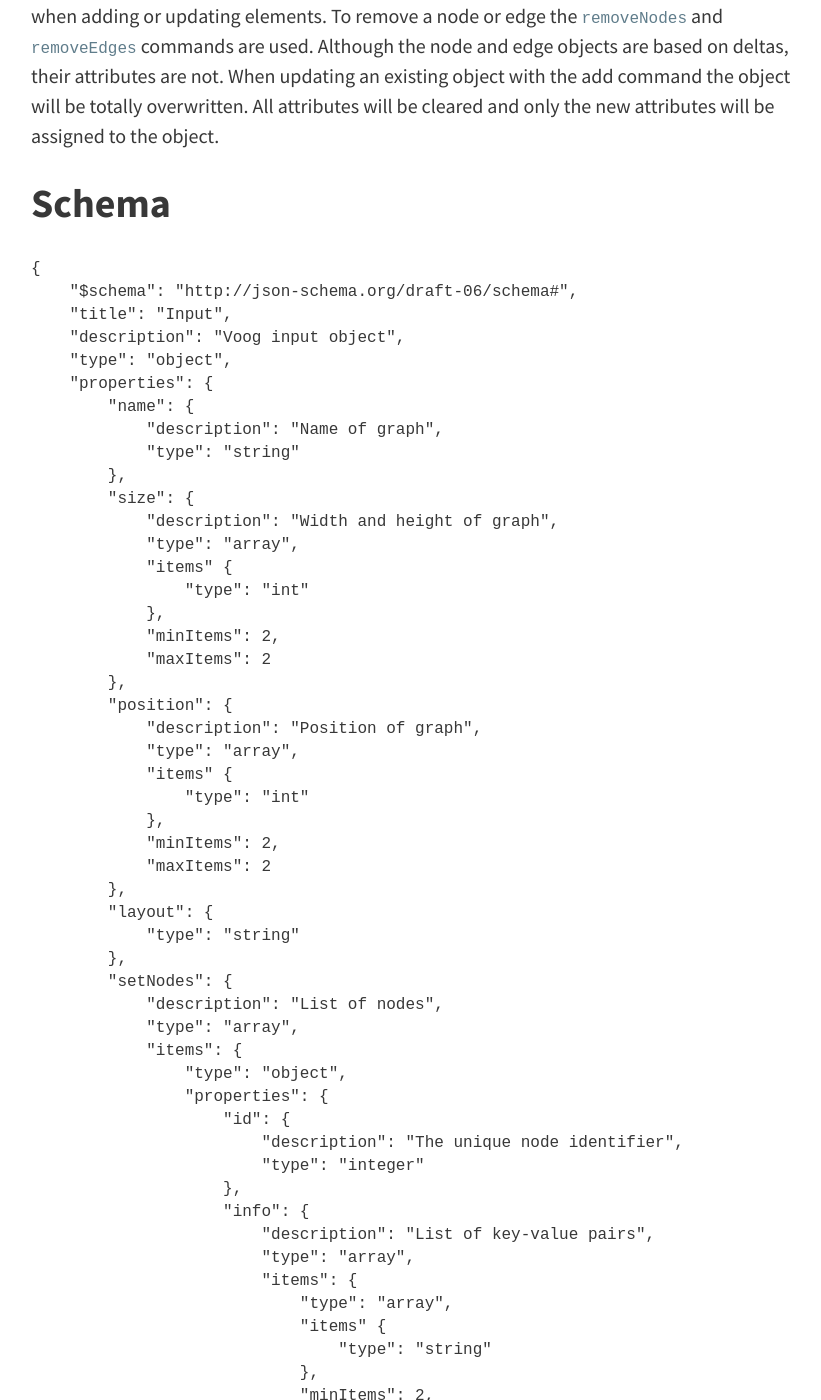
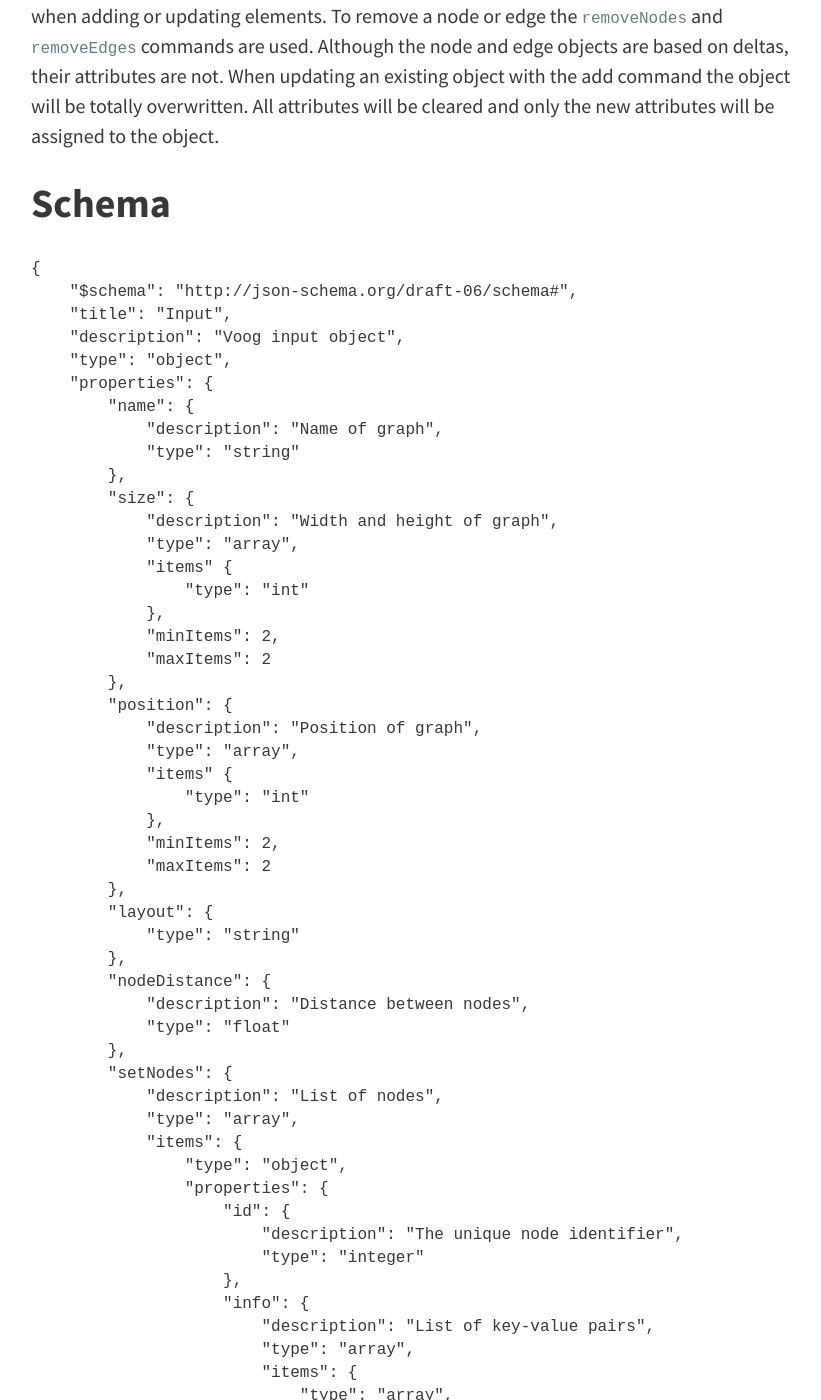
Before and after one commit to kantega/voog, a Jekyll site: the page built from protocol.md, in a window 1280 px wide and 1400 px high, scrolled down 488 px. Shown: the whole window, without its empty margins (225-1046 px from the left). Built offline with Jekyll 4.4.1, drawn with Linux system fonts in a browser that asks for light colours; some of the changed text lies outside the part shown.

Commit message:
Update schema

```diff
--- a/protocol.md
+++ b/protocol.md
@@ -43,6 +43,10 @@ will be assigned to the object.
         },
         "layout": {
             "type": "string"
+        },
+        "nodeDistance": {
+            "description": "Distance between nodes",
+            "type": "float"
         },
         "setNodes": {
             "description": "List of nodes",
```
